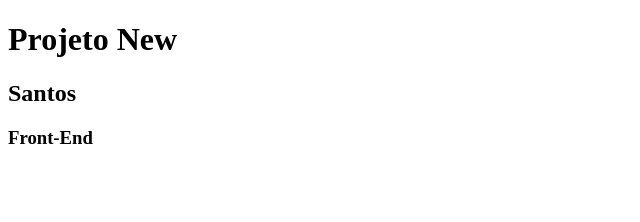
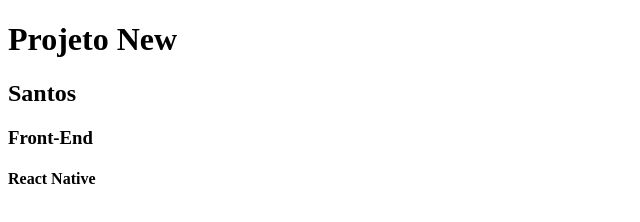
Before and after one commit to paulocamfe/sesi01, a plain HTML site: page index.html in a window 1280 px wide. Shown: the whole page, without its empty margins (0-640 px from the left). Drawn offline with Linux system fonts and the light colour scheme.

Commit message:
Adcionando h4 na tela

```diff
--- a/index.html
+++ b/index.html
@@ -9,6 +9,7 @@
     <h1>Projeto New</h1>
     <h2>Santos</h2>
     <h3>Front-End</h3>
+    <h4>React Native</h4>
 
 </body>
 </html>
```
